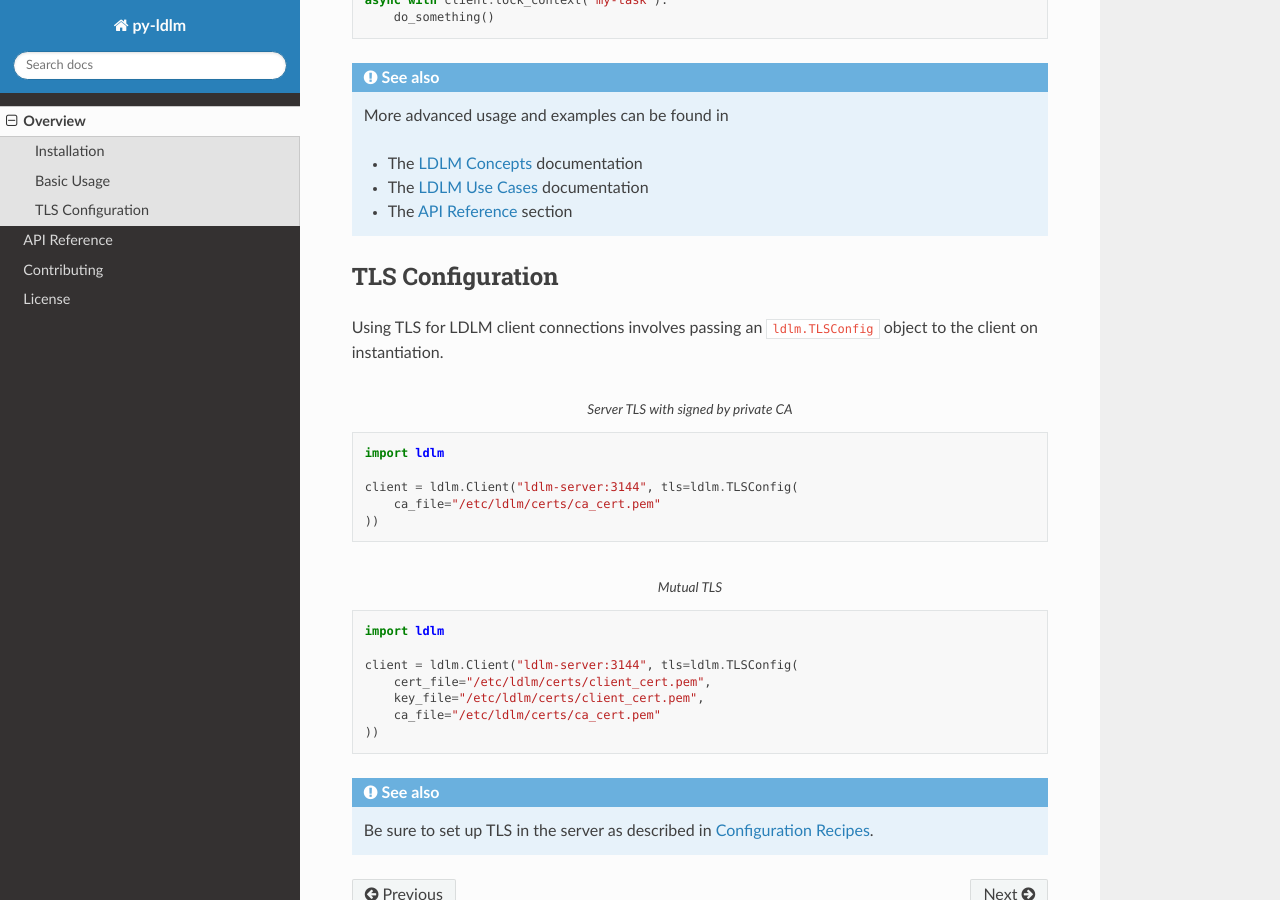
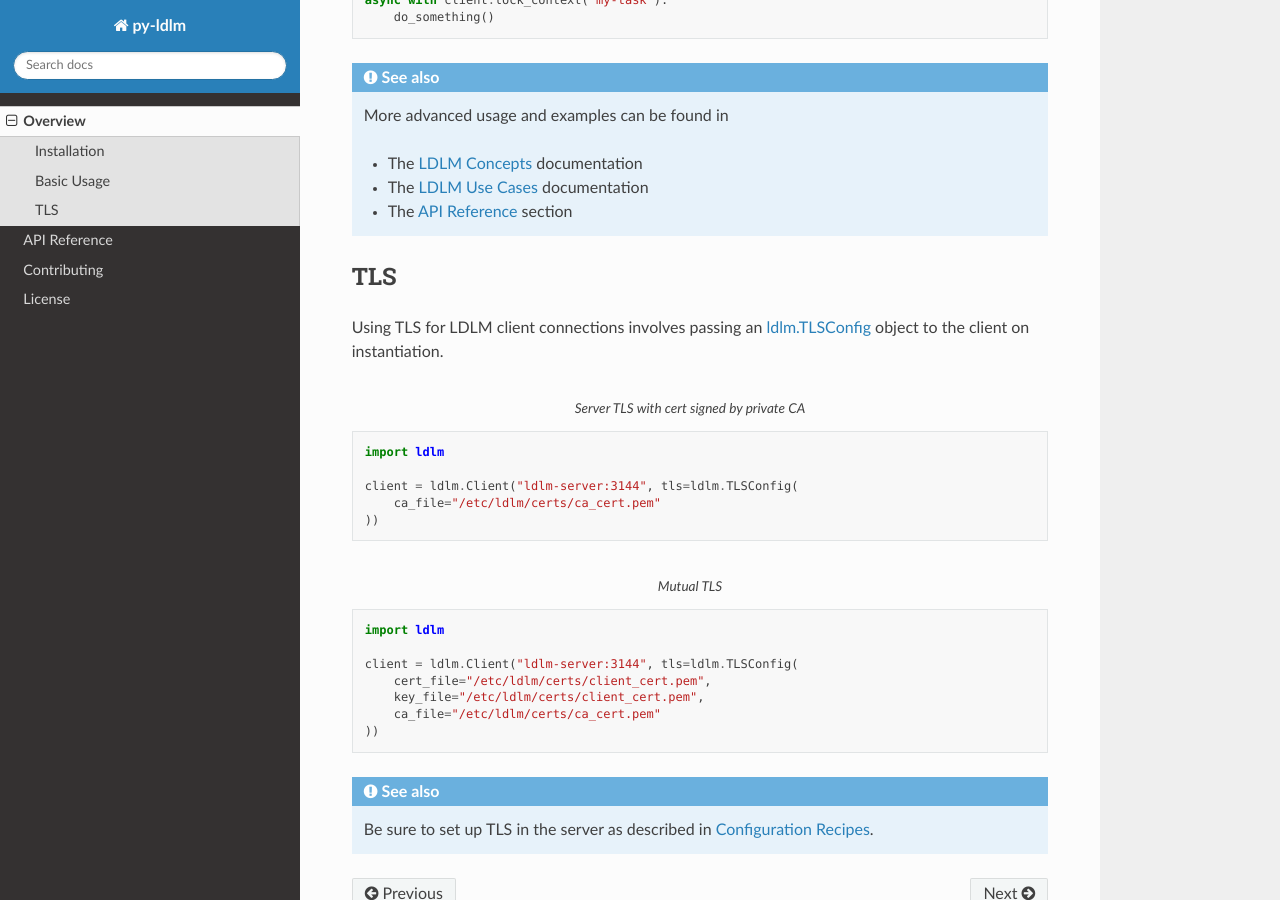
Before and after one commit to imoore76/py-ldlm, a Sphinx documentation site: the page built from docs/overview.rst, in a window 1280 px wide and 900 px high, scrolled down 1483 px. Built offline with Sphinx 7.4.7 and the Read the Docs theme 3.1.0, drawn with Linux system fonts in a browser that asks for light colours; the version number could not be read and is left out.

Commit message:
Doc updates

```diff
--- a/docs/conf.py
+++ b/docs/conf.py
@@ -15,6 +15,7 @@ release = get_version(root=os.path.abspath('../'))
 
 extensions = [
     'myst_parser',
+    'sphinx.ext.autosectionlabel',
     'sphinx.ext.autodoc',
     'sphinx.ext.autosummary',
     'sphinx.ext.napoleon',
@@ -26,6 +27,7 @@ autodoc_default_options = {
 }
 
 autoclass_content = "both"
+autosectionlabel_prefix_document = True
 
 templates_path = []
 exclude_patterns = []
--- a/docs/overview.rst
+++ b/docs/overview.rst
@@ -109,18 +109,18 @@ Basic Usage
     * The :doc:`API Reference</ldlm>` section
 
 
-TLS Configuration
+TLS
 ==========================
 
 .. |ldlmtls| raw:: html
 
     <a href="https://ldlm.readthedocs.io/en/stable/configuration.html#configuration-recipes" target="_blank">Configuration Recipes</a>
 
-Using TLS for LDLM client connections involves passing an ``ldlm.TLSConfig`` object to
+Using TLS for LDLM client connections involves passing an :ref:`ldlm.TLSConfig<ldlm:TLS Configuration>` object to
 the client on instantiation.
 
 .. code-block:: python
-    :caption: Server TLS with signed by private CA
+    :caption: Server TLS with cert signed by private CA
 
     import ldlm
 
```
